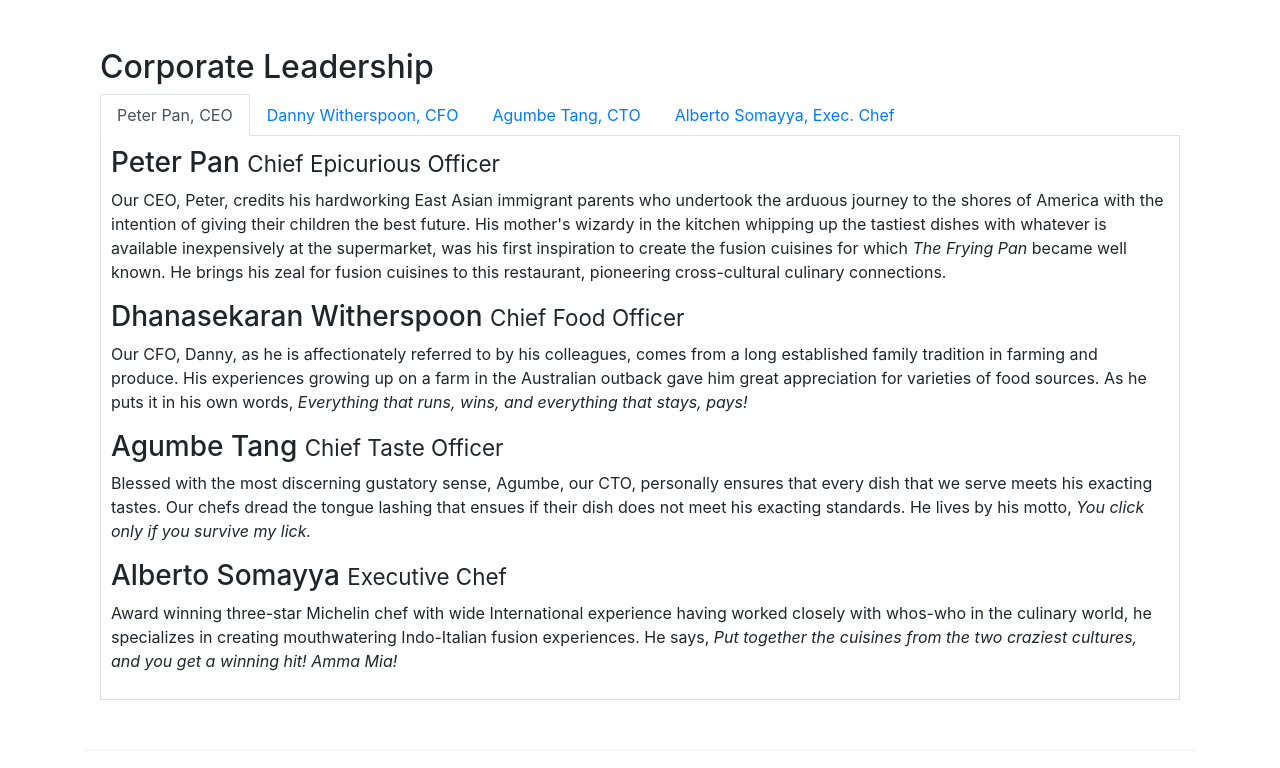
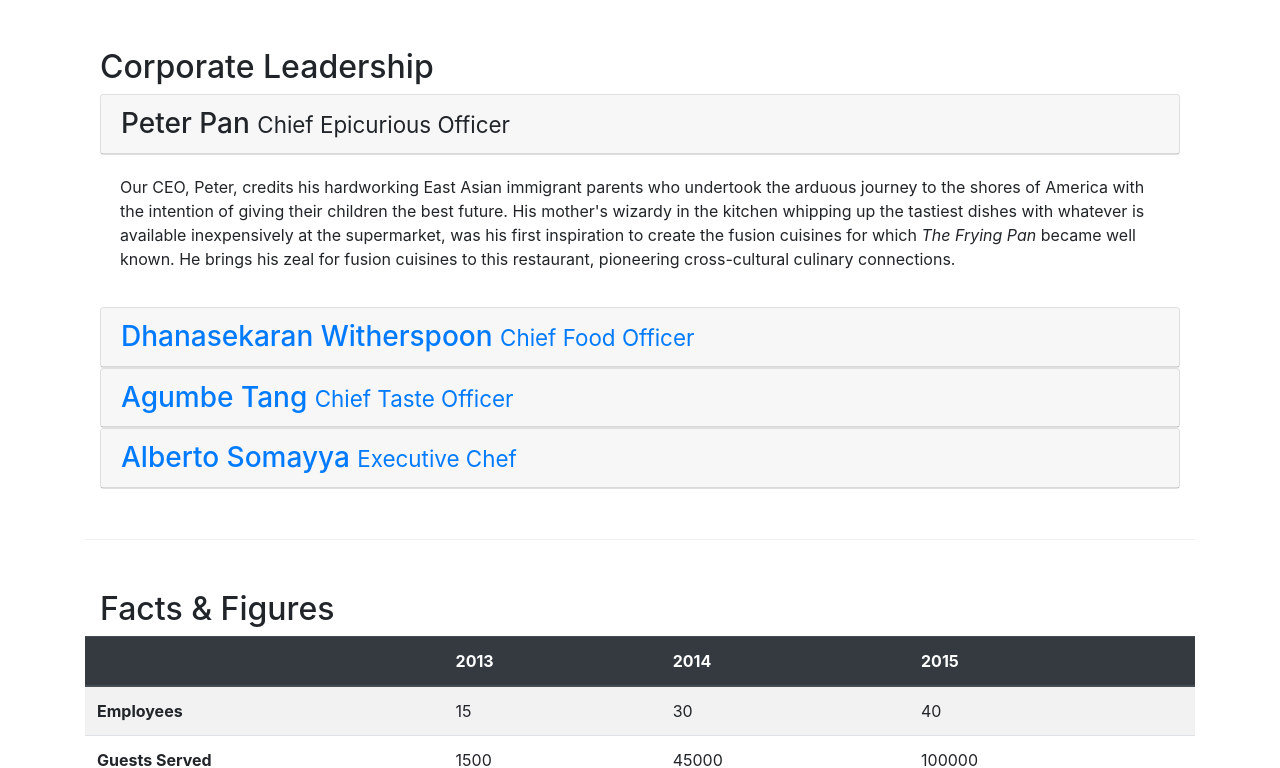
Before and after one commit to danefra/website, a website: page aboutus.html in a window 1280 px wide. Shown: the part 873-1641 px from the top of the page. Drawn offline with nearby package versions, Linux system fonts and the light colour scheme.

Commit message:
collapse

```diff
--- a/aboutus.html
+++ b/aboutus.html
@@ -107,43 +107,71 @@
             <div class="col-12 ">
                 <h2>Corporate Leadership</h2>
 
-                <ul class="nav nav-tabs">
-                    <li class="nav-item">
-                      <a class="nav-link active" href="#peter"
-                        role="tab" data-toggle="tab">Peter Pan, CEO</a>
-                    </li>
-                    <li class="nav-item">
-                      <a class="nav-link" href="#danny" role="tab"
-                        data-toggle="tab">Danny Witherspoon, CFO</a>
-                    </li>
-                    <li class="nav-item">
-                      <a class="nav-link" href="#agumbe"role="tab"
-                        data-toggle="tab">Agumbe Tang, CTO</a>
-                    </li>
-                    <li class="nav-item">
-                      <a class="nav-link" href="#alberto" role="tab"
-                        data-toggle="tab">Alberto Somayya, Exec. Chef</a>
-                    </li>
-                </ul>
-                <div class="tab-content">
-                        <div role="tabpanel" class="tab-pane fade show active" id="peter">
-                        <h3>Peter Pan <small>Chief Epicurious Officer</small></h3>
+
+                <div id="accordion">
+                    <div class="card">
+                        <div class="card-header" role="tab" id="peterhead">
+                            <h3 class="mb-0">
+                                <a data-toggle="collapse" data-target= "peter">Peter Pan <small>Chief Epicurious Officer</small> </a></h3>
+                        </div>
+                    </div>
+
+
+
+
+                        <div role="tabpanel" class="collapse show" id="peter" data-parent="accordion">
+                            <div class="card-body">
                               <p class="d-none d-sm-block">Our CEO, Peter, credits his hardworking East Asian immigrant parents who undertook the arduous journey to the shores of America with the intention of giving their children the best future. His mother's wizardy in the kitchen whipping up the tastiest dishes with whatever is available inexpensively at the supermarket, was his first inspiration to create the fusion cuisines for which <em>The Frying Pan</em> became well known. He brings his zeal for fusion cuisines to this restaurant, pioneering cross-cultural culinary connections.</p>
                             </div>
+                        </div>
 
-                    <div role="tabpanel" class="tab-pane active" id="danny">
-                        <h3>Dhanasekaran Witherspoon <small>Chief Food Officer</small></h3>
+                 <div class="card">
+                            <div class="card-header" role="tab" id="dannyhead">
+                            <h3 class="mb-0">
+                                <a class="collapsed" data-toggle="collapse" data-target="#danny">
+                                Dhanasekaran Witherspoon <small>Chief Food Officer</small>
+                                </a>
+                            </h3>
+                        </div>
+                        <div class="collapse" id="danny" data-parent="#accordion">
+                            <div class="card-body">
                                 <p class="d-none d-sm-block">Our CFO, Danny, as he is affectionately referred to by his colleagues, comes from a long established family tradition in farming and produce. His experiences growing up on a farm in the Australian outback gave him great appreciation for varieties of food sources. As he puts it in his own words, <em>Everything that runs, wins, and everything that stays, pays!</em></p>
                             </div>
+                        </div>
+                    </div>
 
-                    <div role="tabpanel" class="tab-pane active" id="agumbe">
-                        <h3>Agumbe Tang <small>Chief Taste Officer</small></h3>
+
+
+
+                <div class="card">
+                    <div class="card-header" role="tab" id="agumbehead">
+                         <h3 class="mb-0">
+                            <a class="collapsed"  data-toggle="collapse" data-target= "#agumbe">
+                            Agumbe Tang <small>Chief Taste Officer</small>
+                            </a>
+                        </h3>
+                    </div>
+                    <div class="collapse"  id="agumbe" data-parent="#accordion">
+                        <div class="card-body">
                             <p class="d-none d-sm-block">Blessed with the most discerning gustatory sense, Agumbe, our CTO, personally ensures that every dish that we serve meets his exacting tastes. Our chefs dread the tongue lashing that ensues if their dish does not meet his exacting standards. He lives by his motto, <em>You click only if you survive my lick.</em></p>
                         </div>
+                    </div>
+                </div>
 
-                    <div role="tabpanel" class="tab-pane active" id="alberto">
-                        <h3>Alberto Somayya <small>Executive Chef</small></h3>
+
+
+                <div class="card">
+                    <div class="card-header" role="tab" id="albertohead">
+                         <h3 class="mb-0">
+                            <a class="collapsed" data-toggle="collapse" data-target= "#alberto">
+                            Alberto Somayya <small>Executive Chef</small></a>
+                        </h3>
+                    </div>
+                </div>
+                    <div class="collapse" id="alberto" data-parent="#accordion">
+                        <div class="card-body">
                             <p class="d-none d-sm-block">Award winning three-star Michelin chef with wide International experience having worked closely with whos-who in the culinary world, he specializes in creating mouthwatering Indo-Italian fusion experiences. He says, <em>Put together the cuisines from the two craziest cultures, and you get a winning hit! Amma Mia!</em></p>
+                        </div>
                     </div>
                 </div>
         </div>
@@ -153,6 +181,10 @@
        <div class="row row-content">
            <div class="col-12 col-sm-9">
                <h2>Facts &amp; Figures</h2>
+            </div>
+            <div class="col-12 col-sm-3">
+
+            </div>
                <div class="table-responsive">
                    <table class="table table-striped">
                         <thead class="thead-dark">
```
Lines whose indentation alone changed are shown as unchanged.
